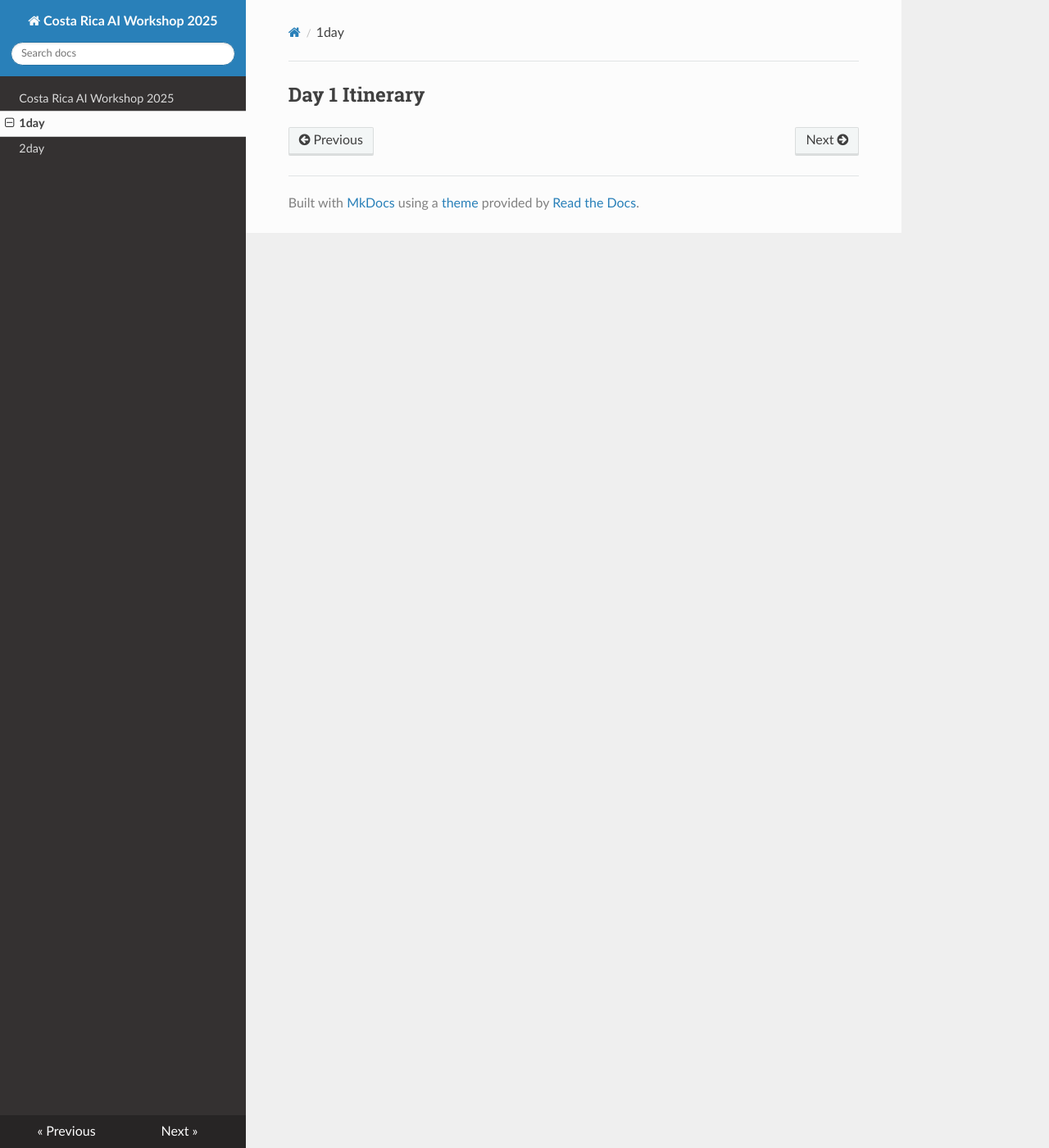
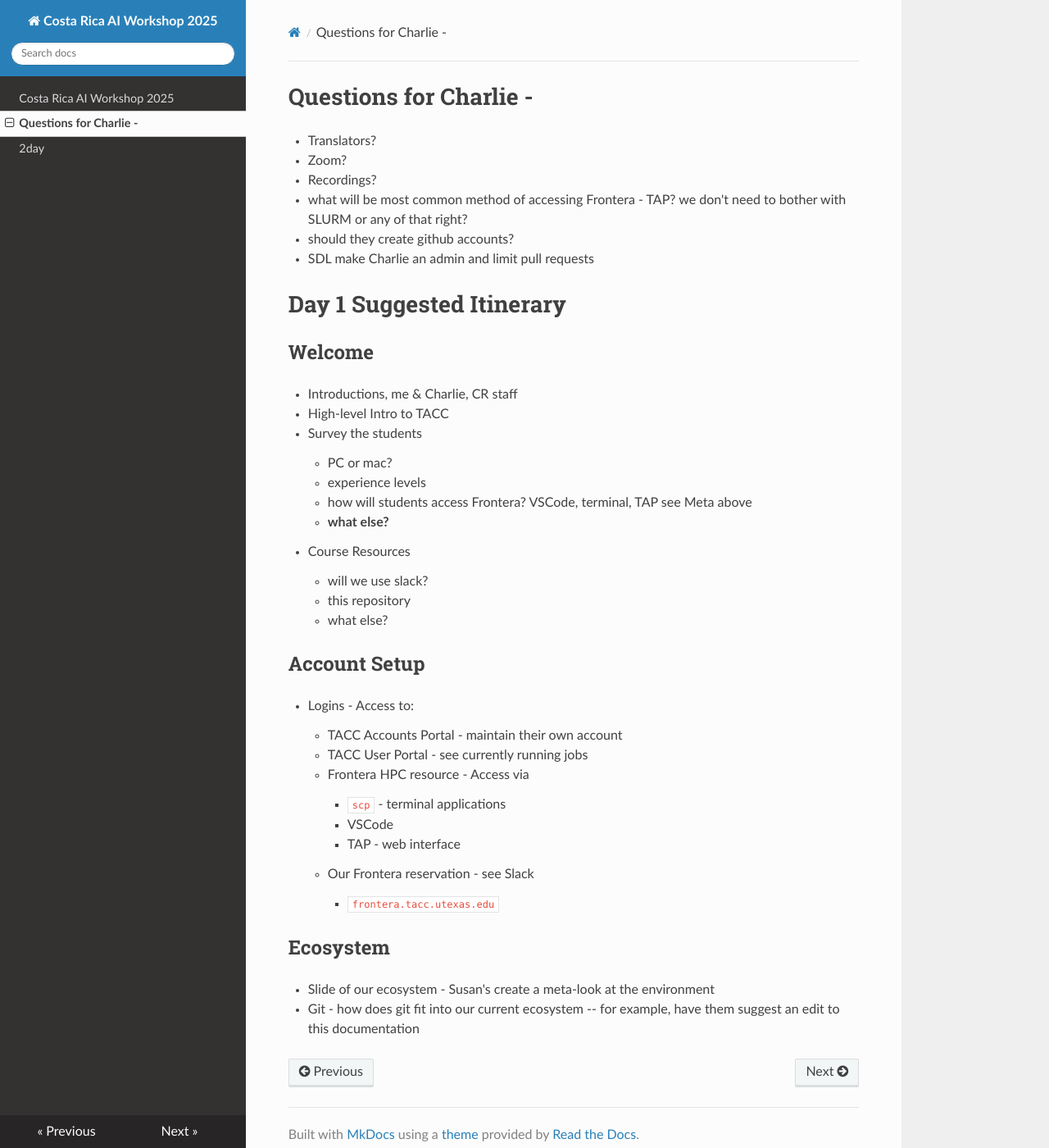
Before and after one commit to susanunit/CostaRicaAI, an MkDocs documentation site: the page built from docs/1day.md, in a window 1280 px wide and 1400 px high. Shown: the whole window at 82% size. Built offline with MkDocs 1.6.1, drawn with Linux system fonts in a browser that asks for light colours; nearby versions of some CDN libraries.

Commit message:
Day 1 - suggested schedule with lots of questions

```diff
--- a/docs/1day.md
+++ b/docs/1day.md
@@ -1,2 +1,54 @@
+# Questions for Charlie -
 
-## Day 1 Itinerary
+* Translators?
+* Zoom?
+* Recordings?
+* what will be most common method of accessing Frontera - TAP?  we don't need to bother with SLURM or any of that right?
+* should they create github accounts?
+* SDL make Charlie an admin and limit pull requests
+
+
+
+# Day 1 Suggested Itinerary
+
+
+## Welcome
+
+* Introductions, me & Charlie, CR staff
+
+* High-level Intro to TACC
+
+
+* Survey the students
+
+	* PC or mac?
+	* experience levels
+	* how will students access Frontera? VSCode, terminal, TAP see Meta above
+	* **what else?**
+
+* Course Resources
+
+	* will we use slack?
+	* this repository
+	* what else?
+
+## Account Setup
+
+* Logins - Access to:
+
+	* TACC Accounts Portal - maintain their own account
+	* TACC User Portal - see currently running jobs
+	* Frontera HPC resource - Access via
+
+		* `scp` - terminal applications
+		* VSCode
+		* TAP - web interface
+
+	* Our Frontera reservation - see Slack
+
+		* `frontera.tacc.utexas.edu`
+
+## Ecosystem
+
+* Slide of our ecosystem - Susan's create a meta-look at the environment
+* Git - how does git fit into our current ecosystem -- for example, have them suggest an edit to this documentation
```
